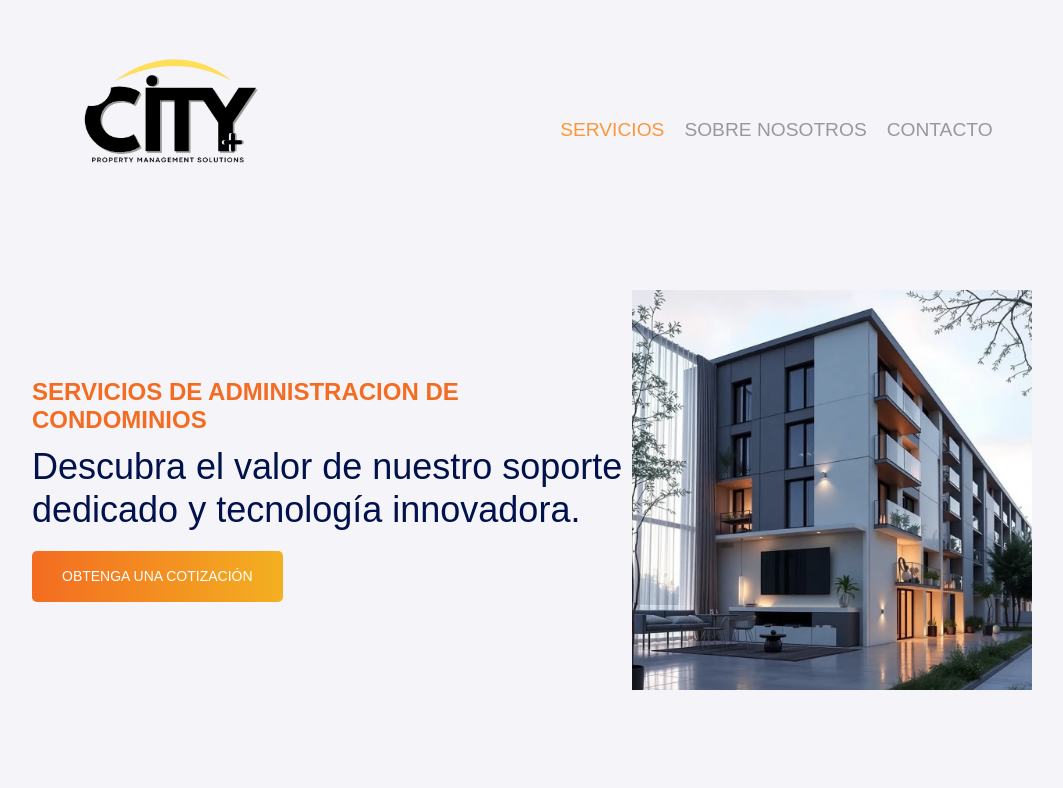
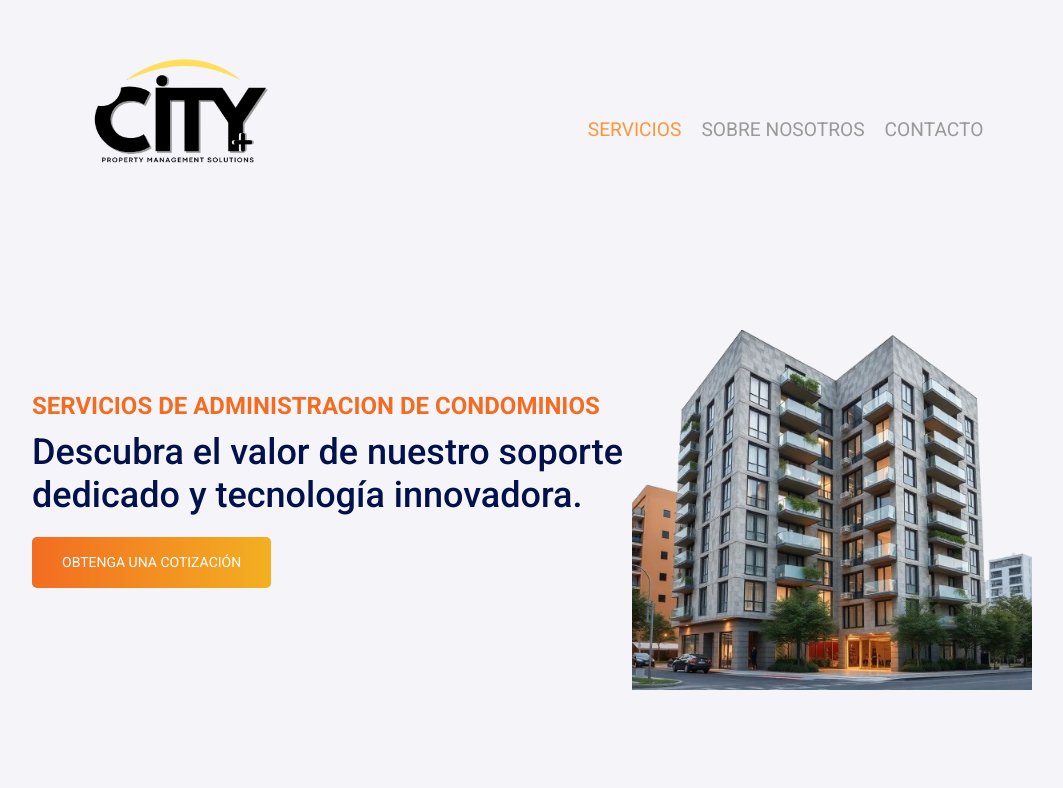
Before and after one commit to hershiserponce/City, a React (Vite) app: page / in a window 1280 px wide. Shown: the top 788 px of the page, without its empty margins (108-1171 px from the left). Built offline with nearby package versions, Linux system fonts and the light colour scheme.

Commit message:
some changes

```diff
--- a/index.html
+++ b/index.html
@@ -7,6 +7,10 @@
     <title>CITY PROPERTY MANEGEMENT SOLUTIONS</title>
     <link href="https://cdn.jsdelivr.net/npm/bootstrap@5.3.0-alpha3/dist/css/bootstrap.min.css" rel="stylesheet" integrity="sha384-KK94CHFLLe+nY2dmCWGMq91rCGa5gtU4mk92HdvYe+M/SXH301p5ILy+dN9+nJOZ" crossorigin="anonymous">
     <script src="https://cdn.jsdelivr.net/npm/bootstrap@5.3.0-alpha3/dist/js/bootstrap.min.js" integrity="sha384-Y4oOpwW3duJdCWv5ly8SCFYWqFDsfob/3GkgExXKV4idmbt98QcxXYs9UoXAB7BZ" crossorigin="anonymous"></script>
+    <link rel="preconnect" href="https://fonts.googleapis.com">
+    <link rel="preconnect" href="https://fonts.gstatic.com" crossorigin>
+    <link href="https://fonts.googleapis.com/css2?family=Roboto:ital,wght@0,100;0,300;0,400;0,500;0,700;0,900;1,100;1,300;1,400;1,500;1,700;1,900&display=swap" rel="stylesheet">
+
   </head>
   <body>
     <div id="root"></div>
--- a/src/css/About_Us.css
+++ b/src/css/About_Us.css
@@ -1,6 +1,6 @@
 /* EmpresaInfo.css */
 body {
-    font-family: 'Arial', sans-serif;
+    /* font-family: 'Arial', sans-serif; */
     background-color: #f4f4f9;
     margin: 0;
     padding: 20px;
--- a/src/css/ContactForm.css
+++ b/src/css/ContactForm.css
@@ -89,6 +89,11 @@
   .quote-button:hover {
     background: linear-gradient(90deg, #f36c21 100%, #f3b021 0%);
   }
+
+  .error{
+    color: red;
+    font-size: 0.8rem;
+  }
   /* Media queries para hacerlo responsive */
 
   @media screen and (max-width: 480px) {
--- a/src/css/cardAnimal.css
+++ b/src/css/cardAnimal.css
@@ -1,6 +1,6 @@
 .Raza {
   font-weight: 800;
-  font-family: initial;
+  /* font-family: initial; */
   font-size: 1.2rem;
 }
 
--- a/src/css/navbar.css
+++ b/src/css/navbar.css
@@ -79,8 +79,33 @@
 
 @media (max-width: 425px) {
     .nav-links {
-        flex-direction: column;
+        flex-direction: row;
+      }
+      .nav-link{
+        font-size: 1rem;
       }
 
 
 }
+
+@media (max-width: 375px) {
+  .nav-links {
+      flex-direction: row;
+    }
+    .nav-link{
+      font-size: 0.9rem;
+    }
+
+
+}
+
+@media (max-width: 320px) {
+  .nav-links {
+      flex-direction: column;
+    }
+    .nav-link{
+      font-size: 0.9rem;
+    }
+
+
+}
--- a/src/css/styles.css
+++ b/src/css/styles.css
@@ -1,4 +1,4 @@
-.containerApp{
-    padding-right: 2rem;
-    padding-left: 2rem;
-}
+
+ body{
+    font-family: "Roboto", sans-serif !important;
+ }
--- a/src/main.jsx
+++ b/src/main.jsx
@@ -2,7 +2,7 @@
 import ReactDOM from "react-dom/client";
 import { CityApp } from "./CityApp";
 import { BrowserRouter } from "react-router-dom";
-// import './css/styles.css'
+ import './css/styles.css'
 
 ReactDOM.createRoot(document.getElementById("root")).render(
   <React.StrictMode>
--- a/src/pages/Services.jsx
+++ b/src/pages/Services.jsx
@@ -1,5 +1,5 @@
 
-import CONDOMINIO from "../assets/CONDOMINIO.JPG";
+import CONDOMINIO from "../assets/CONDOMINIO.PNG";
 import "../css/Services.css";
 import { useNavigate } from 'react-router-dom'
 
```
Also changed, not shown: src/assets/CONDOMINIO.jpg (deleted), src/assets/CONDOMINIO.png (added).
